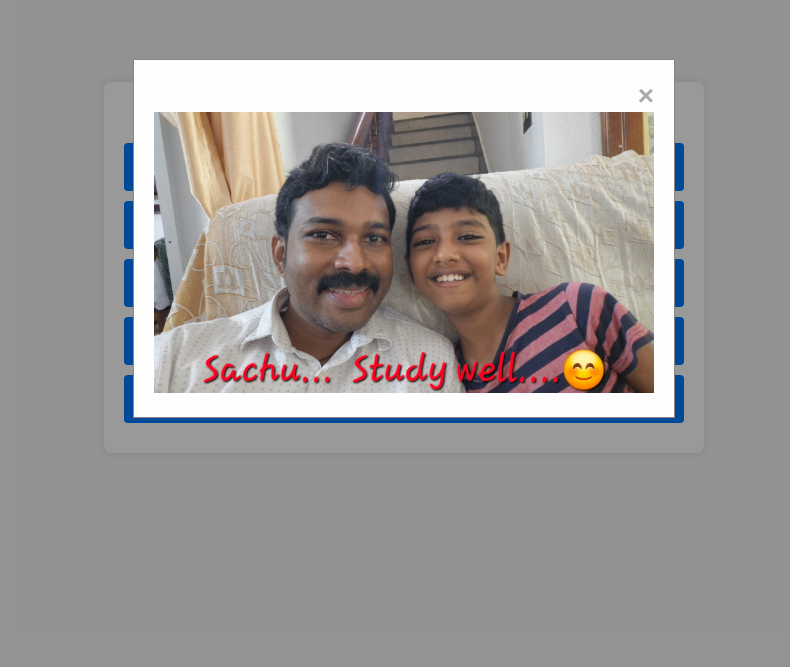
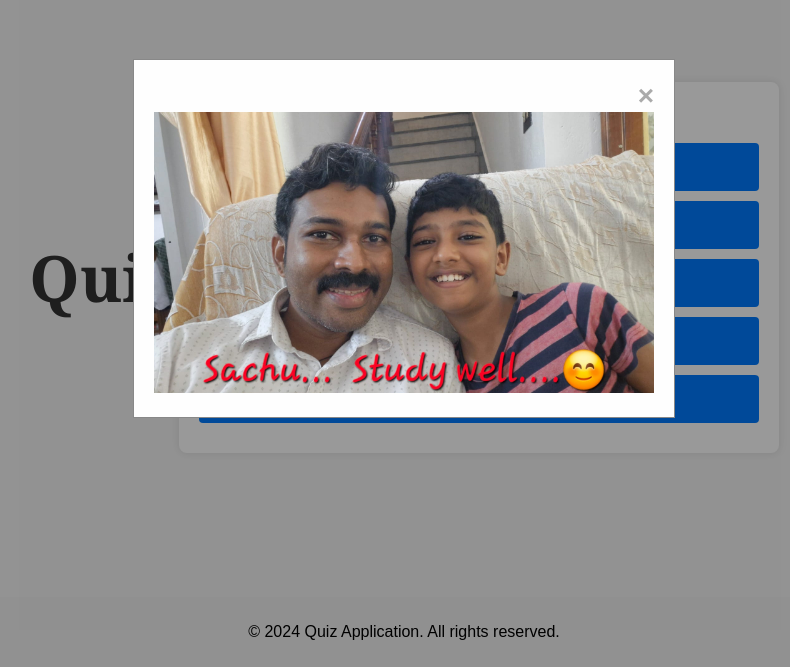
Before and after one commit to ebbystephen/quiz, a plain HTML site: page index.html in a window 1280 px wide. Shown: the part 133-800 px from the top of the page, without its empty margins (236-1026 px from the left). Drawn offline with Linux system fonts and the light colour scheme.

Commit message:
Title added in Result. Header & footer added.

```diff
--- a/index.html
+++ b/index.html
@@ -4,9 +4,12 @@
     <meta charset="UTF-8">
     <meta name="viewport" content="width=device-width, initial-scale=1.0">
     <title>Quiz Application</title>
-    <link rel="stylesheet" href="styles/site.css?v=1.4" type="text/css" />
+    <link rel="stylesheet" href="styles/site.css?v=1.5" type="text/css" />
 </head>
 <body>
+    <header>
+        <h1>Quiz</h1>
+    </header>
     <div class="quiz-container">
         <div id="quiz-prompt" class="quiz-prompt">Please select a quiz from the list below:</div>
         <div id="quiz-list"></div>
@@ -31,7 +34,10 @@
             </div>
         </div>
     </div>
-
-    <script src="scripts/site.js?v=1.8"></script>
+    <!-- Copyright Notice -->
+    <footer>
+        <p>&copy; 2024 Quiz Application. All rights reserved.</p>
+    </footer>
+    <script src="scripts/site.js?v=1.9"></script>
 </body>
 </html>
--- a/scripts/site.js
+++ b/scripts/site.js
@@ -92,12 +92,14 @@ function nextQuestion() {
 }
 
 function showResult() {
+  const quiz = quizzes[currentQuizIndex];
   document.getElementById('quiz-container').style.display = 'none';
   const result = document.getElementById('result');
   result.style.display = 'block';
-  result.innerHTML = `
-    <div class="result-circle">${correctAnswers}/${quizzes[currentQuizIndex].questions.length}</div>
-    <div>You answered ${correctAnswers} out of ${quizzes[currentQuizIndex].questions.length} questions correctly.</div>
+   result.innerHTML = `
+    <div class="result-title">${quiz.title}</div>
+    <div class="result-circle">${correctAnswers}/${quiz.questions.length}</div>
+    <div>You answered ${correctAnswers} out of ${quiz.questions.length} questions correctly.</div>
     <br><a href="#" onclick="goToMainPage()">Go to main page</a>
   `;
 }
--- a/styles/site.css
+++ b/styles/site.css
@@ -146,3 +146,22 @@ body {
     font-size: 1.2em;
     color: #555;
 }
+
+header {
+    text-align: center;
+    margin-top: 20px;
+    font-family: 'Georgia', serif; /* Change the font family */
+    font-size: 2em; /* Change the font size */
+    font-weight: bold; /* Make the font bold */
+    color: #333; /* Change the font color */
+}
+
+footer {
+    text-align: center;
+    margin-top: 20px;
+    padding: 10px;
+    background-color: #f1f1f1;
+    position: fixed;
+    width: 100%;
+    bottom: 0;
+}
```
